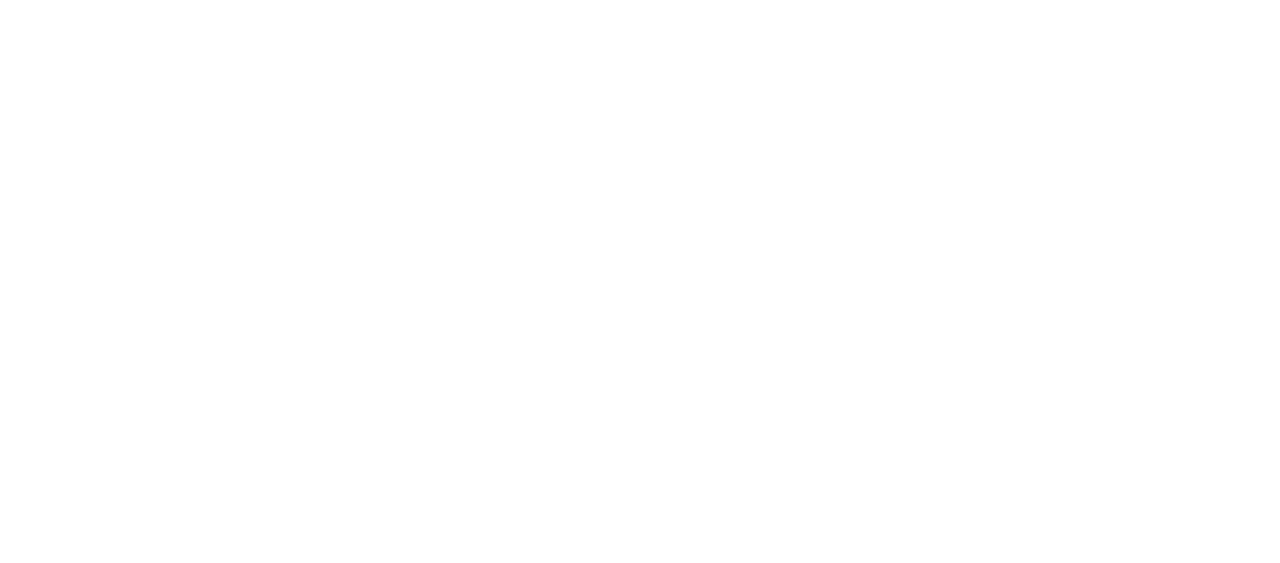
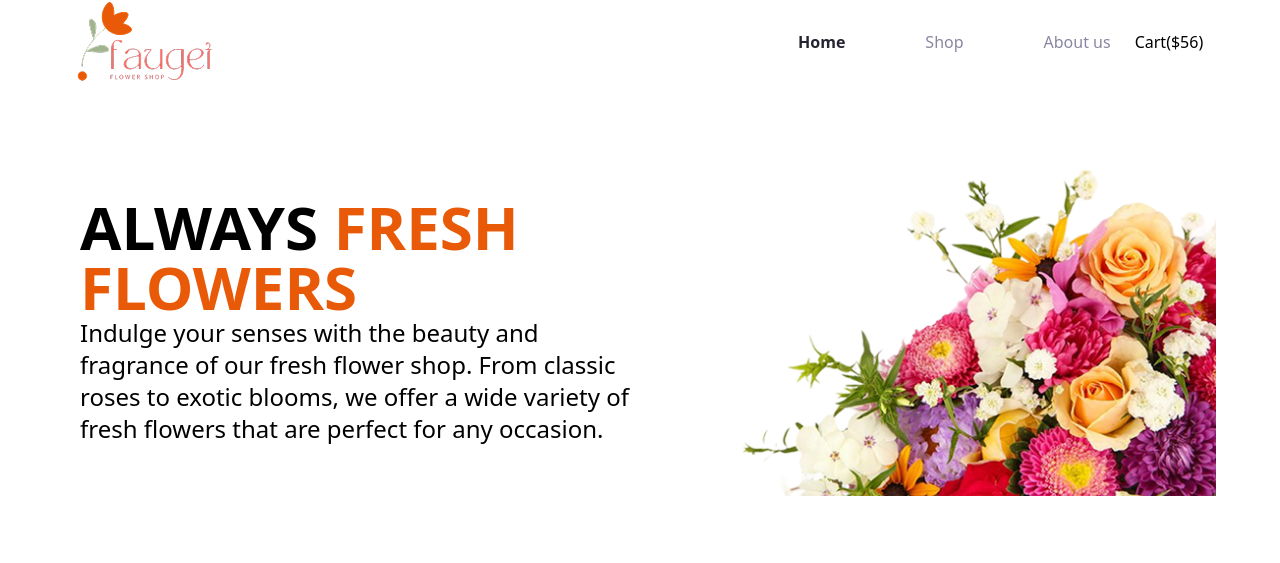
Before and after one commit to 4mahbubur4/Assignment-02, a plain HTML site: page index.html in a window 1280 px wide. Drawn offline with nearby package versions, Linux system fonts and the light colour scheme.

Commit message:
added navbar and home page

```diff
--- a/index.html
+++ b/index.html
@@ -4,8 +4,45 @@
     <meta charset="UTF-8">
     <meta name="viewport" content="width=device-width, initial-scale=1.0">
     <title>Assignment-02</title>
+     <script src="https://cdn.jsdelivr.net/npm/@tailwindcss/browser@4"></script>
 </head>
 <body>
+    <header>
+        <nav class="flex justify-between items-center ml-[6%] mr-[6%]">
+
+            <div>
+                <img src="assets/logo.png" alt="">
+            </div>
+            <div class="flex justify-evenly items-center">
+                <div class="hidden sm:block ">
+                    <ul class="flex gap-20">
+                        <li class="text-[rgba(37,36,50,1)] font-bold"><a href="#">Home</a></li>
+                        <li class="text-[rgba(137,135,161,1)]"><a href="#">Shop</a></li>
+                        <li class="text-[rgba(137,135,161,1)]"><a href="#">About us</a></li>
+                    </ul>
+                </div>
+                <div>
+                    <ol class="flex gap-2 pl-4 ">
+                        <li class="text-[#33323f]"><a href="#"><i class="fa-solid fa-cart-shopping"></i></a></li>
+                        <li class="text-[rgba(137, 135, 161, 1)]"><a href="#">Cart($56)</a></li>
+                    </ol>
+                </div>
+            </div>
+        </nav>
+        <section class="md:flex md:flex-row-reverse md:p-[5%] md:justify-center items-center">
+            <div class="md:flex-1">
+                <img class="w-full md:w-full" src="assets/hero-flower.png" alt="">
+            </div>
+            <div class="p-[16px] md:flex-1">
+                <h2 class="text-2xl font-bold md:text-6xl">ALWAYS <span class="text-[rgba(233,90,8,1)]">
+                        FRESH <br>FLOWERS
+                    </span> </h2>
+                <p class="md:text-2xl">Indulge your senses with the beauty and fragrance of our fresh flower shop. From
+                    classic roses to exotic blooms, we offer a wide variety of fresh flowers that are perfect for any
+                    occasion. </p>
+            </div>
+        </section>
+    </header>
 
 </body>
 </html>
```
